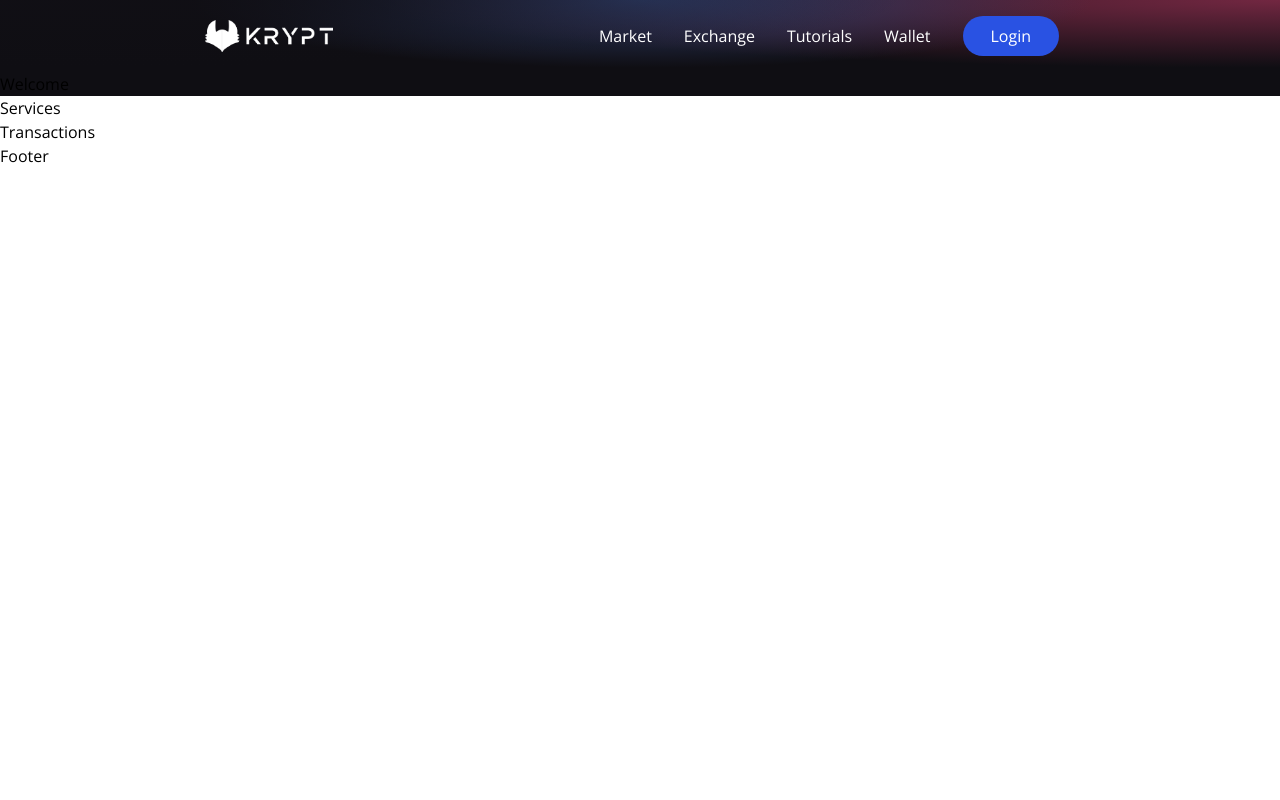
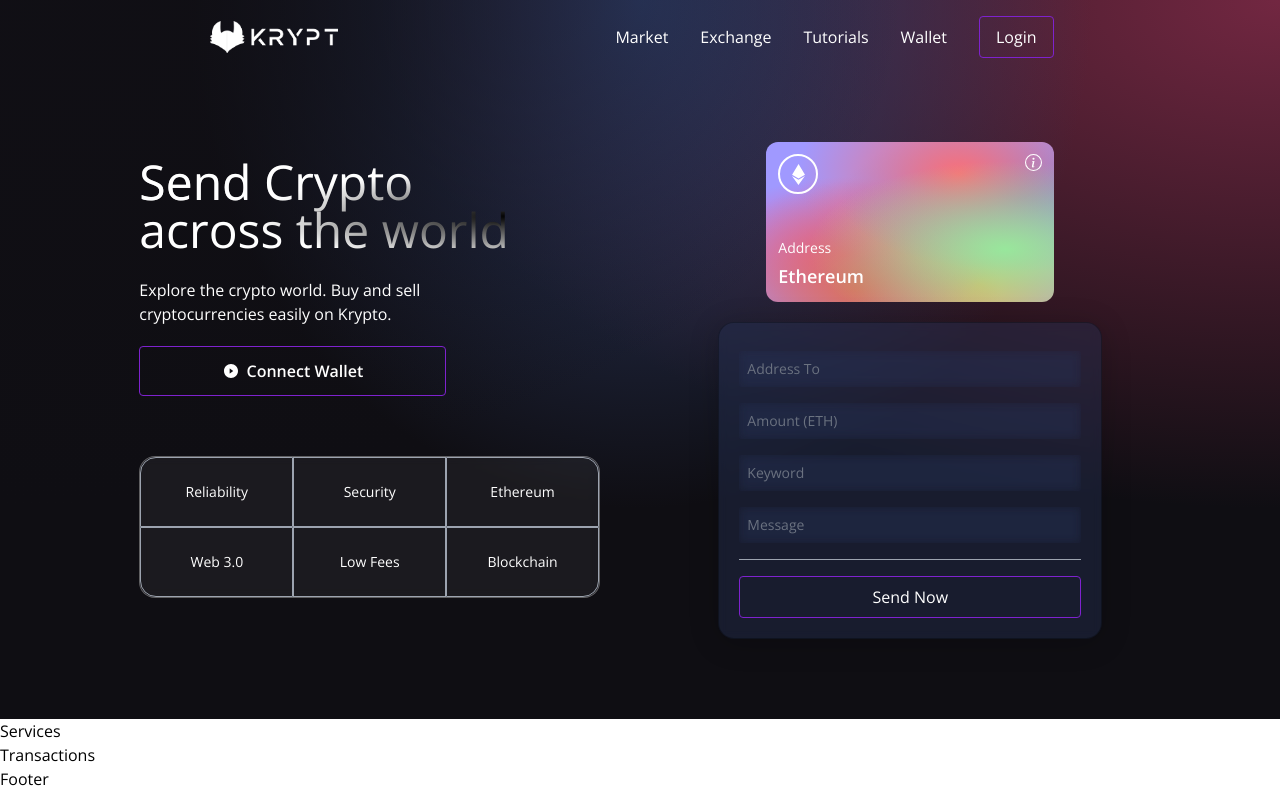
Before and after one commit to guarize/web3.0-transfers, a React (Vite) app in the folder client/: page / in a window 1280 px wide. Built offline with nearby package versions, Linux system fonts and the light colour scheme.

Commit message:
[feat] - welcome page

```diff
--- a/client/src/components/Loader.jsx
+++ b/client/src/components/Loader.jsx
@@ -1,5 +1,9 @@
 const Loader = () => {
-  return <h1>Loader</h1>;
+  return (
+    <div className="flex justify-center items-center py-3">
+      <div className="animate-spin rounded-full h-16 w-16 border-b-2 border-purple-700" />
+    </div>
+  );
 };
 
 export default Loader;
--- a/client/src/components/NavBar.jsx
+++ b/client/src/components/NavBar.jsx
@@ -19,7 +19,7 @@
         {['Market', 'Exchange', 'Tutorials', 'Wallet'].map((navItem, index) => (
           <NavBarItem key={navItem + index} title={navItem} />
         ))}
-        <li className="bg-[#2952e3] py-2 px-7 mx-4 rounded-full cursor-pointer hover:bg-[#2546bd]">
+        <li className="btn-outline-primary transition duration-300 ease-in-out focus:outline-none focus:shadow-outline border border-purple-700 hover:bg-purple-700 hover:text-white font-normal py-2 px-4 mx-4 rounded cursor-pointer">
           Login
         </li>
       </ul>
--- a/client/src/components/Welcome.jsx
+++ b/client/src/components/Welcome.jsx
@@ -1,5 +1,113 @@
+import { AiFillPlayCircle } from 'react-icons/ai';
+import { SiEthereum } from 'react-icons/si';
+import { BsInfoCircle } from 'react-icons/bs';
+import { Loader } from './';
+
+const commonStyles =
+  'min-h-[70px] sm:px-0 px-2 sm:min-w-[120px] flex justify-center items-center border-[0.5px] border-gray-400 text-sm font-light text-white';
+
+const Input = ({ placeholder, name, type, value, handleChange }) => (
+  <input
+    placeholder={placeholder}
+    type={type}
+    step="0.0001"
+    value={value}
+    onChange={(e) => handleChange(e, name)}
+    className="my-2 w-full rounded-sm p-2 outline-none bg-transparent text-white border-none text-sm white-glassmorphism"
+  />
+);
+
 const Welcome = () => {
-  return <h1>Welcome</h1>;
+  const connectWallet = () => {};
+
+  const handleSubmit = () => {};
+
+  return (
+    <div className="flex w-full justify-center items-center">
+      <div className="flex mf:flex-row flex-col items-start justify-between md:p-20 py-12 px-4">
+        <div className="flex flex-1 justify-start items-start flex-col mf:mr-20">
+          <h1 className="text-3xl sm:text-5xl text-white text-gradient py-1">
+            Send Crypto <br /> across the world
+          </h1>
+          <p className="text-left mt-5 text-white font-light md:w-9/12 w-11/12 text-base">
+            Explore the crypto world. Buy and sell cryptocurrencies easily on
+            Krypto.
+          </p>
+          <button
+            type="button"
+            onClick={connectWallet}
+            className="flex flex-row justify-center items-center my-5 p-3 btn-outline-primary transition duration-300 ease-in-out focus:outline-none focus:shadow-outline border border-purple-700 hover:bg-purple-700 hover:text-white font-normal rounded cursor-pointer w-2/3"
+          >
+            <AiFillPlayCircle className="text-white mr-2" />
+            <p className="text-white text-base font-semibold">Connect Wallet</p>
+          </button>
+
+          <div className="grid sm:grid-cols-3 grid-cols-2 w-full mt-10 white-glassmorphism">
+            <div className={`rounded-tl-2xl ${commonStyles}`}>Reliability</div>
+            <div className={commonStyles}>Security</div>
+            <div className={`sm:rounded-tr-2xl ${commonStyles}`}>Ethereum</div>
+            <div className={`sm:rounded-bl-2xl ${commonStyles}`}>Web 3.0</div>
+            <div className={commonStyles}>Low Fees</div>
+            <div className={`rounded-br-2xl ${commonStyles}`}>Blockchain</div>
+          </div>
+        </div>
+
+        <div className="flex flex-col flex-1 items-center justify-start w-full mf:-mt-8 mt-10">
+          <div className="p-3 flex justify-end items-start flex-col rounded-xl h-40 w-72 my-5 eth-card .white-glassmorphism ">
+            <div className="flex justify-between flex-col w-full h-full">
+              <div className="flex justify-between items-start">
+                <div className="w-10 h-10 rounded-full border-2 border-white flex justify-center items-center">
+                  <SiEthereum fontSize={21} color="#fff" />
+                </div>
+                <BsInfoCircle fontSize={17} color="#fff" />
+              </div>
+              <div>
+                <p className="text-white font-light text-sm">Address</p>
+                <p className="text-white font-semibold text-lg mt-1">
+                  Ethereum
+                </p>
+              </div>
+            </div>
+          </div>
+
+          <div className="p-5 sm:w-96 w-full flex flex-col justify-start items-center blue-glassmorphism">
+            <Input
+              placeholder="Address To"
+              name="addressTo"
+              type="text"
+              handleChange={() => {}}
+            />
+            <Input
+              placeholder="Amount (ETH)"
+              name="amount"
+              type="number"
+              handleChange={() => {}}
+            />
+            <Input
+              placeholder="Keyword"
+              name="keyword"
+              type="text"
+              handleChange={() => {}}
+            />
+            <Input
+              placeholder="Message"
+              name="message"
+              type="text"
+              handleChange={() => {}}
+            />
+
+            <div className="h-[1px] w-full bg-gray-400 my-2" />
+
+            {false ? (
+              <Loader />
+            ) : (
+              <button type="button" onClick={handleSubmit} className='text-white w-full mt-2 border-[1px] p-2 btn-outline-primary transition duration-300 ease-in-out focus:outline-none focus:shadow-outline border border-purple-700 hover:bg-purple-700 hover:text-white font-normal rounded cursor-pointer'>Send Now</button>
+            )}
+          </div>
+        </div>
+      </div>
+    </div>
+  );
 };
 
 export default Welcome;
--- a/client/tailwind.config.js
+++ b/client/tailwind.config.js
@@ -1,7 +1,35 @@
 module.exports = {
-  content: ['./src/**/*.{js,jsx,ts,tsx}'],
+  purge: ['./src/**/*.{js,jsx,ts,tsx}', './public/index.html'],
+  mode: 'jit',
+  darkMode: false,
   theme: {
+    fontFamily: {
+      display: ['Open Sans', 'sans-serif'],
+      body: ['Open Sans', 'sans-serif'],
+    },
+    extend: {
+      screens: {
+        mf: '990px',
+      },
+      keyframes: {
+        'slide-in': {
+          '0%': {
+            '-webkit-transform': 'translateX(120%)',
+            transform: 'translateX(120%)',
+          },
+          '100%': {
+            '-webkit-transform': 'translateX(0%)',
+            transform: 'translateX(0%)',
+          },
+        },
+      },
+      animation: {
+        'slide-in': 'slide-in 0.5s ease-out',
+      },
+    },
+  },
+  variants: {
     extend: {},
   },
-  plugins: [],
+  plugins: [require('@tailwindcss/forms')],
 };
```
Also changed, not shown: client/package.json (+7 -0 lines), 1 other file (tests, documents, lock files or other folders).
